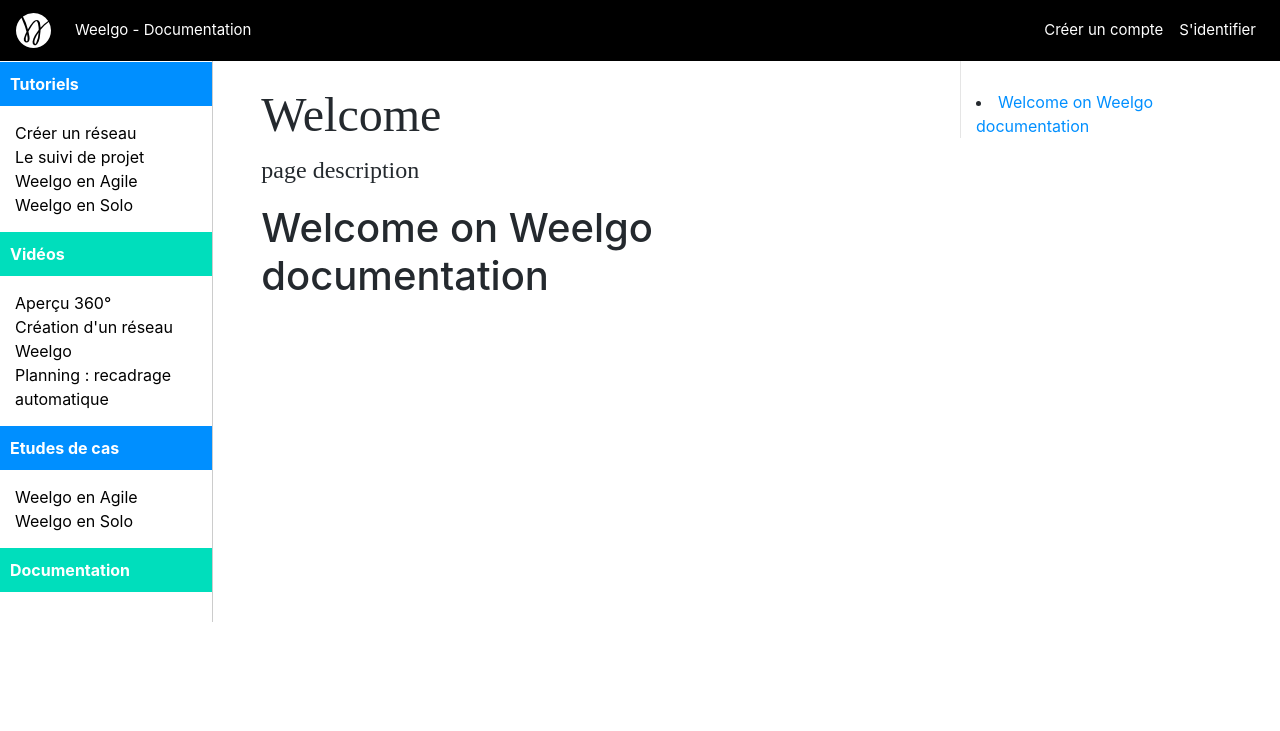
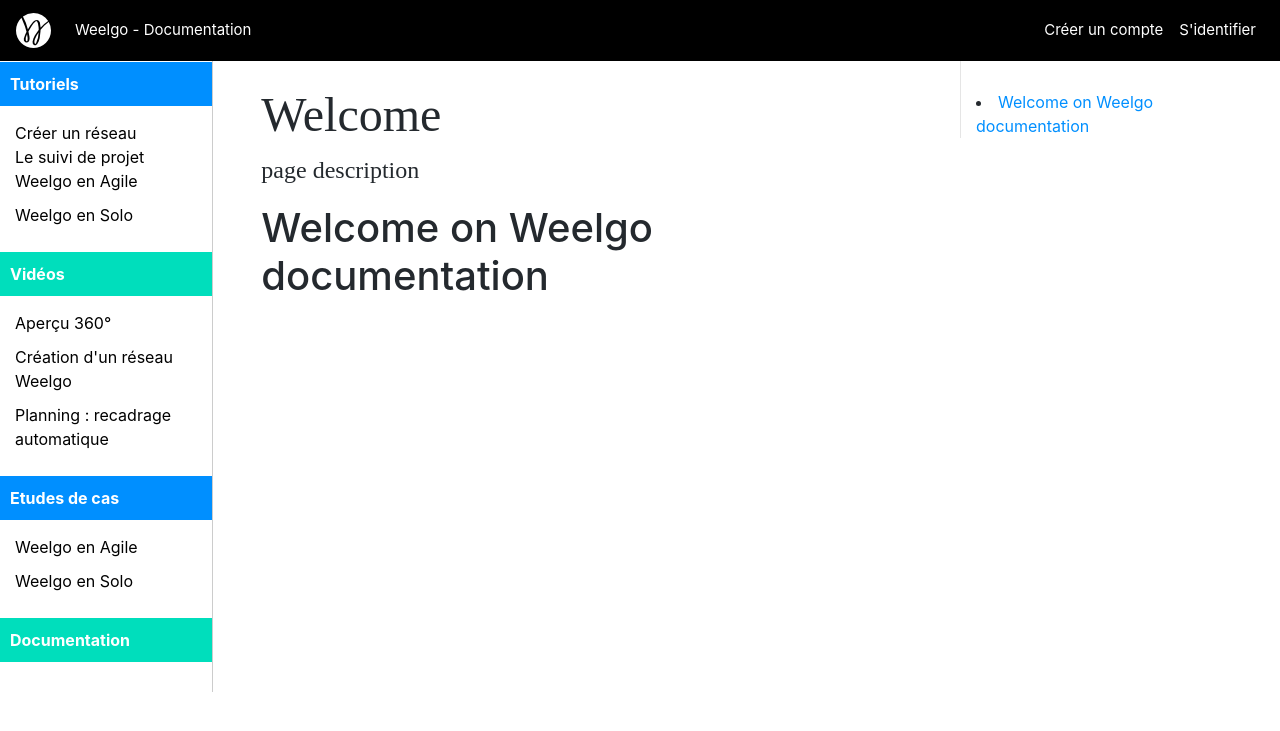
Before and after one commit to Weelgo/weelgo.github.io, a Jekyll site: the page built from index.md, in a window 1280 px wide. Shown: the top 731 px of the page. Built offline with Jekyll 4.4.1, drawn with Linux system fonts in a browser that asks for light colours.

Commit message:
amélioration doc

```diff
--- a/_layouts/docs_fr.html
+++ b/_layouts/docs_fr.html
@@ -70,11 +70,13 @@
 				  			<a class="sideBarLv2" href="{{ site.baseurl }}/fr/{{ lev1.path }}/{{ lev2.path }}">{{ lev2.name }}</a>
 				  		</div>
 				  		{% if page.group == lev2.group %}
-					  		{% for lev3 in lev2.sub %}
-					  		<div style="padding-left: 20px;">
-					  			<a class="sideBarLv2" href="{{ site.baseurl }}/fr/{{ lev1.path }}/{{ lev3.path }}">{{ lev3.name }}</a>
+				  			<div style="margin-bottom: 10px;">
+						  		{% for lev3 in lev2.sub %}
+						  		<div style="padding-left: 20px;">
+						  			<a class="sideBarLv2" href="{{ site.baseurl }}/fr/{{ lev1.path }}/{{ lev3.path }}">{{ lev3.name }}</a>
+						  		</div>
+						  		{% endfor %}
 					  		</div>
-					  		{% endfor %}
 					  	{% endif %}
 			  		{% endfor %}
 			  		</div>
```
